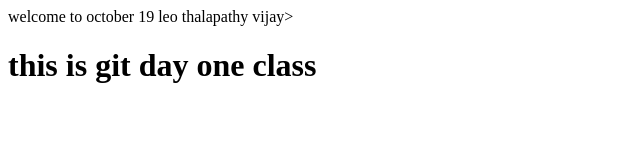
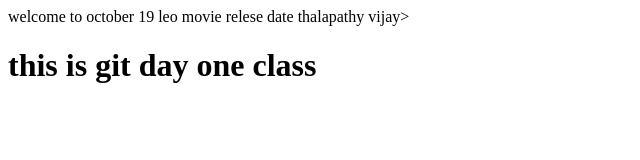
Before and after one commit to sivakumar292/git, a plain HTML site: page index.html in a window 1280 px wide. Shown: the whole page, without its empty margins (0-640 px from the left). Drawn offline with Linux system fonts and the light colour scheme.

Commit message:
second commit

```diff
--- a/index.html
+++ b/index.html
@@ -1,4 +1,4 @@
 <html>
-<tittle>welcome to october 19 leo thalapathy vijay>
+<tittle>welcome to october 19 leo movie relese date thalapathy vijay>
 <h1>this is git day one class </h1>
 </html>
```
